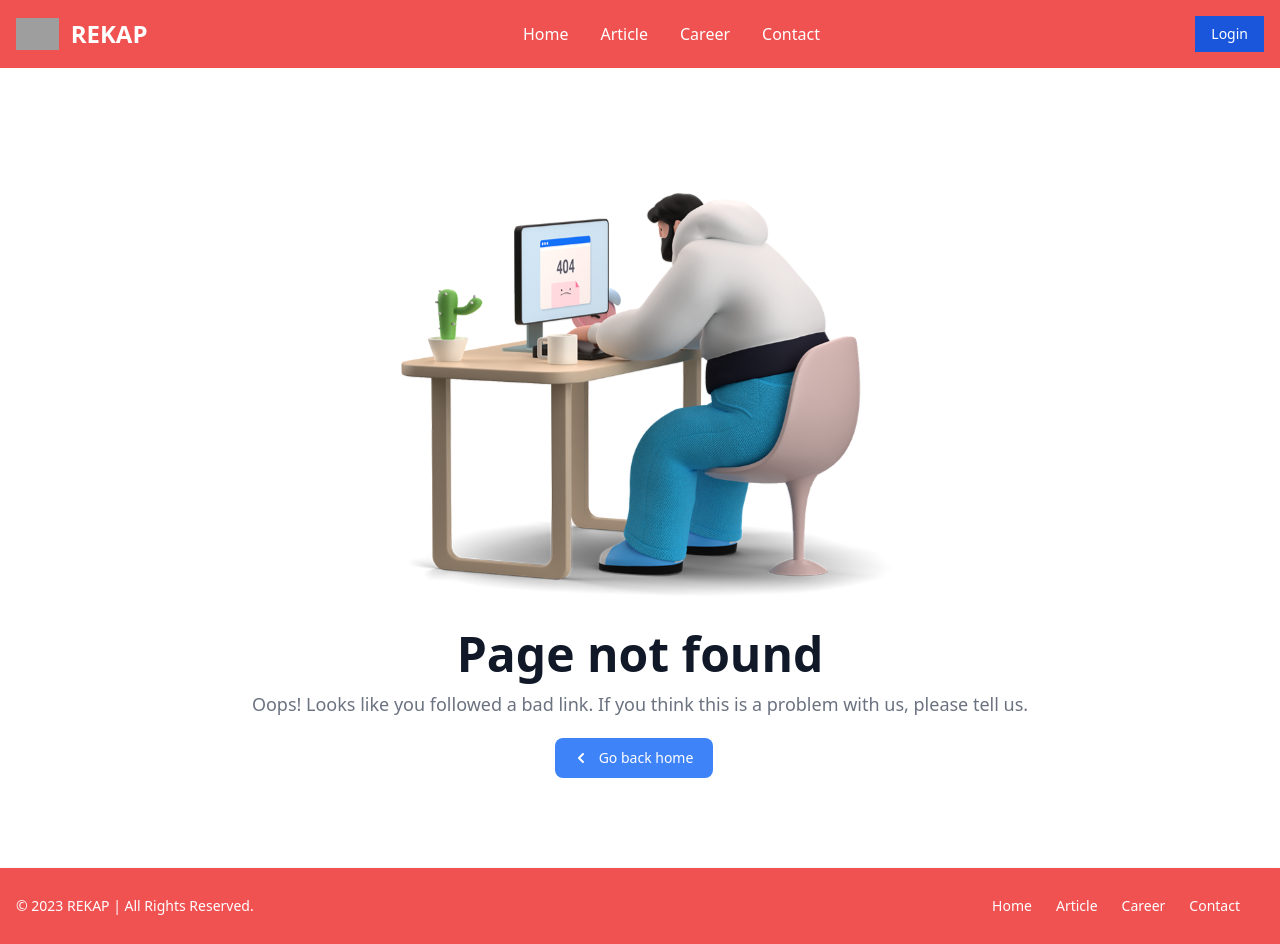
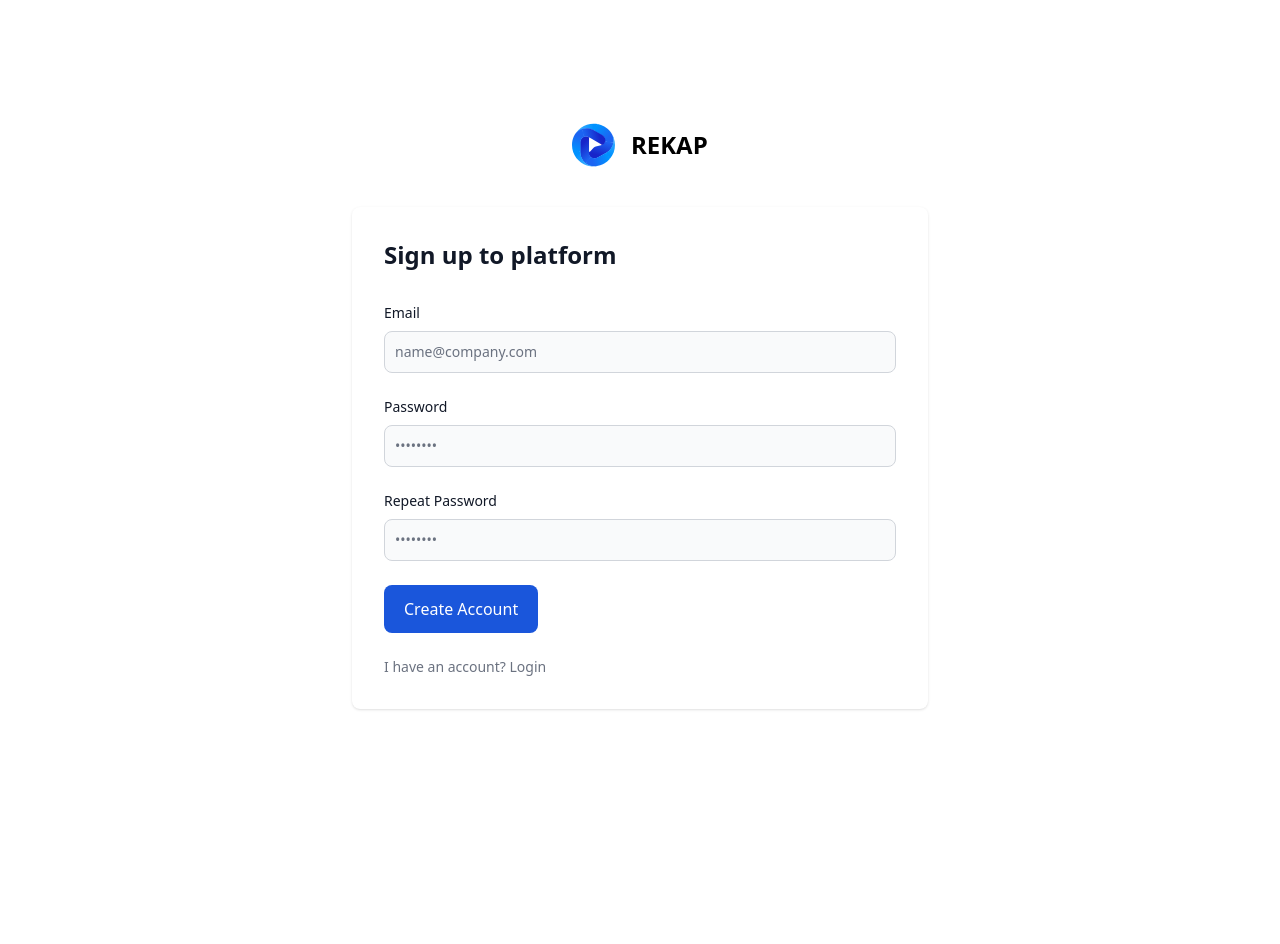
Before and after one commit to yudhaginongpratidina/rencana-karir-mahasiswa, a React (Vite) app in the folder client/: page /register in a window 1280 px wide. After the commit the page ends 800 px from the top, so only its background shows below. Built offline with nearby package versions, Linux system fonts and the light colour scheme; grey boxes are pictures that could not be loaded.

Commit message:
Create Register Page

```diff
--- a/client/src/main.jsx
+++ b/client/src/main.jsx
@@ -9,6 +9,7 @@ import './assets/index.css'
 // IMPORT PAGE
 import Home from './pages/Home'
 import Login from './pages/Login'
+import Register from './pages/Register'
 
 // IMPORT ERROR PAGE
 import Error404 from './pages/Error404'
@@ -23,6 +24,10 @@ const routes = [
   {
     path: '/login',
     element: <Login />,
+  },
+  {
+    path: '/register',
+    element: <Register />,
   },
   {
     path: '*',
--- /dev/null
+++ b/client/src/pages/Register.jsx
@@ -0,0 +1,67 @@
+import React from "react";
+import Logo from "../assets/icons/logo.svg";
+
+const Register = () => {
+  return (
+    <div>
+        <div class="flex flex-col items-center justify-center px-6 pt-8 mx-auto md:h-screen pt:mt-0">
+        <Brand url="/" logo={Logo} name="REKAP" />
+        <div class="w-full max-w-xl p-6 space-y-8 sm:p-8 bg-white rounded-lg shadow dark:bg-gray-800">
+            <h2 class="text-2xl font-bold text-gray-900 dark:text-white">{" "}Sign up to platform{" "}</h2>
+            <form class="mt-8 space-y-6" action="#">
+                <Input type="email" title="Email"  name="Email" placeholder="name@company.com" />
+                <Input type="password" title="Password" name="Password" placeholder="••••••••" />
+                <Input type="password" title="Repeat Password" name="re_Password" placeholder="••••••••" />
+                <Button type="submit" name="Create Account"/>
+                <Auth />
+            </form>
+        </div>
+        </div>
+    </div>
+  );
+};
+
+export default Register;
+
+const Brand = (props) => {
+  const { url, logo, name } = props;
+  return (
+    <a href={url} class="flex items-center justify-center mb-8 text-2xl font-semibold lg:mb-10 dark:text-white">
+      <img src={logo} class="mr-4 h-11" alt={name} />
+      <span>{name}</span>
+    </a>
+  );
+};
+
+const Input = (props) => {
+  const { type, title, name, placeholder } = props;
+  return (
+    <div>
+      <label for={name} class="block mb-2 text-sm font-medium text-gray-900 dark:text-white">{" "}{title}{" "}</label>
+      <input
+        type={type}
+        name={name}
+        id={name}
+        class="bg-gray-50 border border-gray-300 text-gray-900 sm:text-sm rounded-lg focus:ring-primary-500 focus:border-primary-500 block w-full p-2.5"
+        placeholder={placeholder}
+        required
+      />
+    </div>
+  );
+};
+
+const Button = (props) => {
+    const {type, name} = props;
+    return (
+        <button type={type} class="w-full px-5 py-3 text-base font-medium text-center text-white bg-blue-700 rounded-lg hover:bg-primary-800 focus:ring-4 focus:ring-primary-300 sm:w-auto">{name}</button>
+    )
+}
+
+const Auth = (props) => {
+    return (
+        <div class="text-sm font-medium text-gray-500">
+            {" "} I have an account? {" "}
+            <a href="/login" class="text-primary-700 hover:underline dark:text-primary-500">{" "}Login</a>
+        </div>
+    )
+}
```
